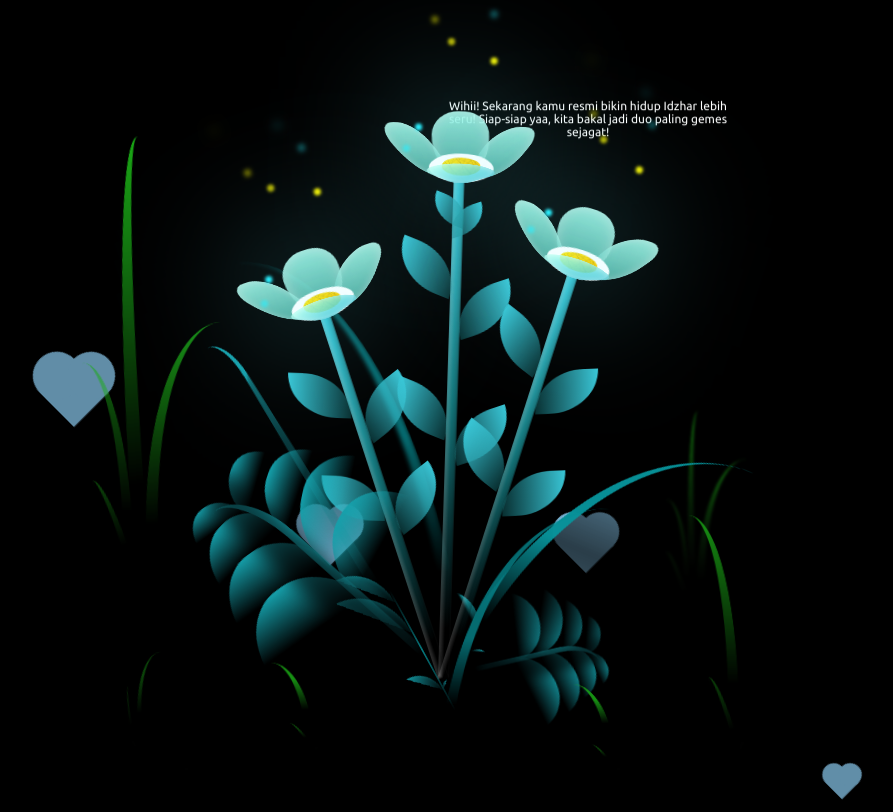
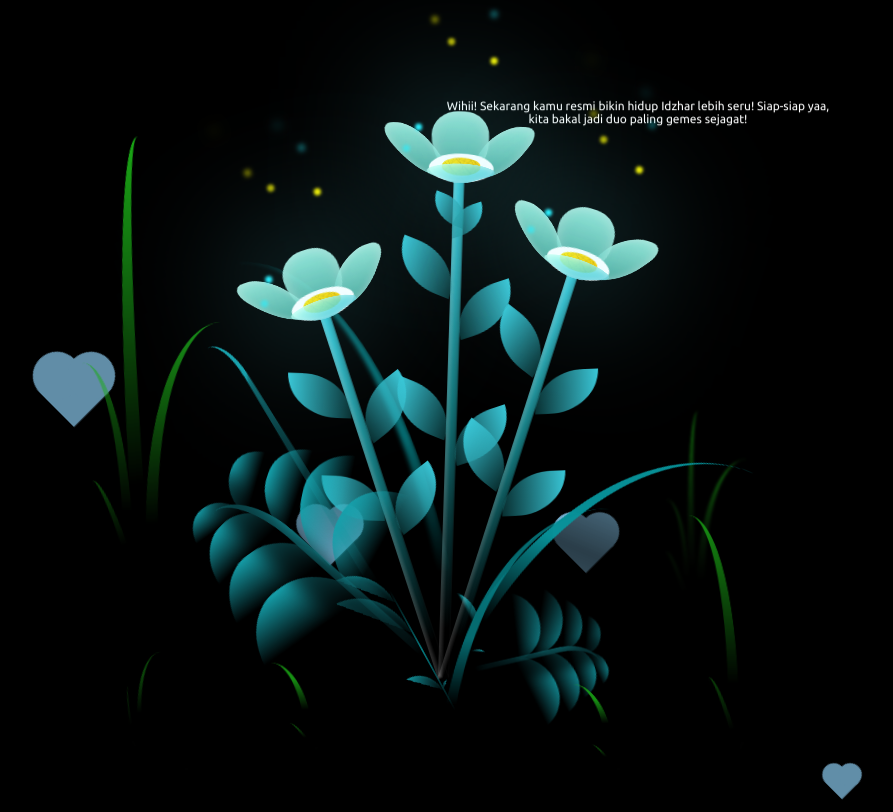
Before and after one commit to Arapemula/flowers, a website: page index.html in a window 1280 px wide. Shown: the whole page, without its empty margins (202-1095 px from the left). Drawn offline with Linux system fonts and the light colour scheme.

Commit message:
Deskripsi perubahan

```diff
--- a/index.html
+++ b/index.html
@@ -137,7 +137,7 @@
 </head>
 
 <body class="not-loaded">
-  <div style="color: white; position: absolute; top: 100px; font-family: 'Ubuntu'; left: 50%; transform: translateX(-50%); font-size: 12px; text-align: center; animation: fadeInSlideUp 1s ease-out, bounceInfinite 2s ease-in-out 1s infinite;width: 300px; ">
+  <div style="color: white; position: absolute; top: 100px; font-family: 'Ubuntu'; left: 50%; transform: translateX(-50%); font-size: 12px; text-align: center; animation: fadeInSlideUp 1s ease-out, bounceInfinite 2s ease-in-out 1s infinite;width: 400px; ">
     Wihii! Sekarang kamu resmi bikin hidup Idzhar lebih seru! Siap-siap yaa, kita bakal jadi duo paling gemes sejagat!
 </div>
 <div class="bubble-container" style="position: absolute;">
```
